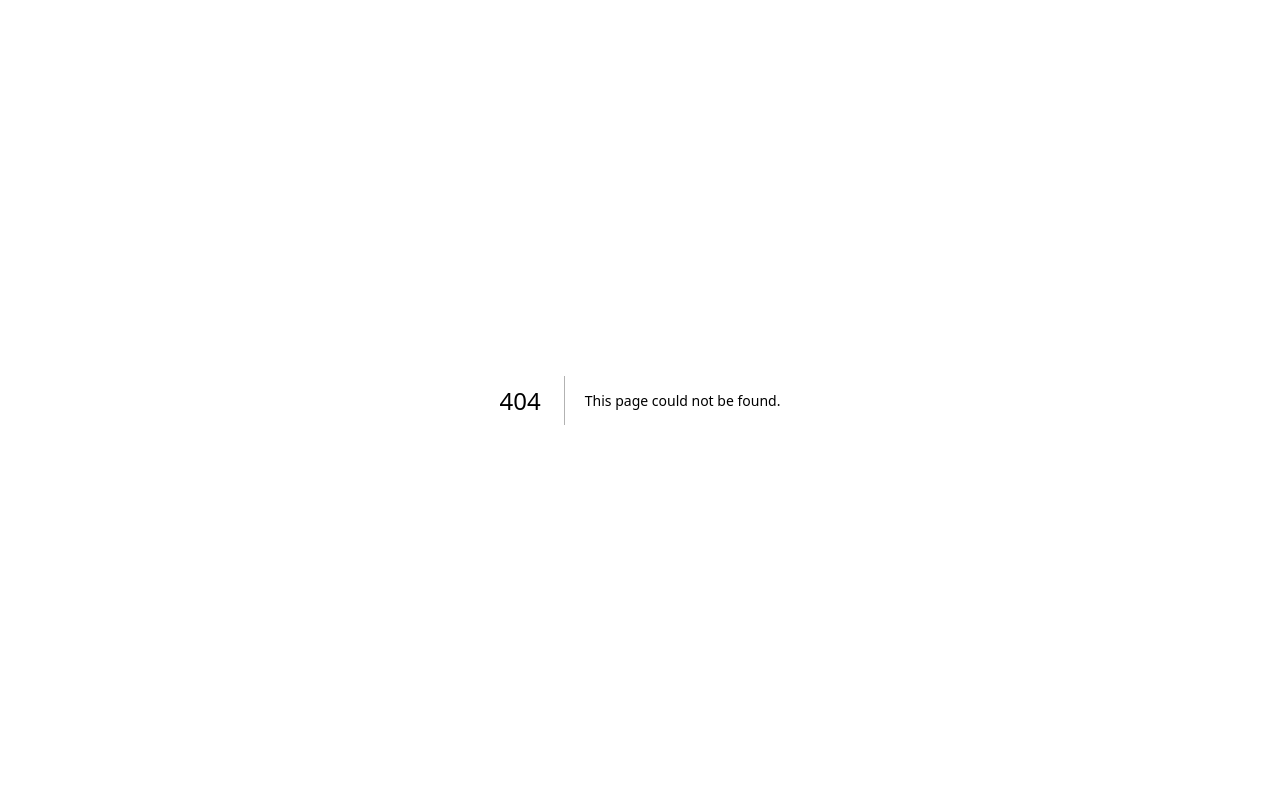
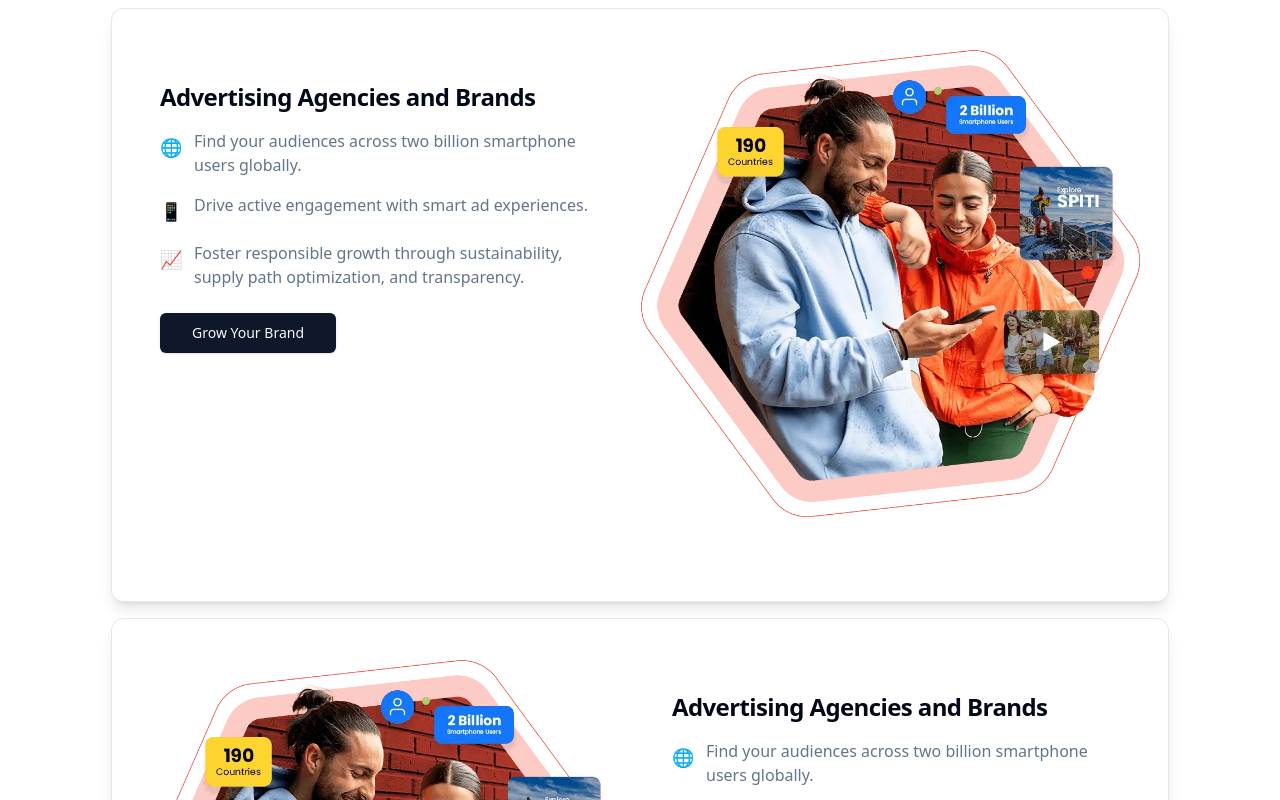
Before and after one commit to jppctech/3dot14, a Next.js app: page /advertiser in a window 1280 px wide. Before the commit this address had no page. Shown: the top 800 px of the page. Built offline with nearby package versions, Linux system fonts and the light colour scheme.

Commit message:
advertiser

```diff
--- /dev/null
+++ b/app/advertiser/page.tsx
@@ -0,0 +1,65 @@
+import Cardunique from "@/components/card-unique"
+
+const advertiser = () =>{
+
+    const uniqueCard = [
+        {
+          title : "Advertising Agencies and Brands",
+          points : [
+            {
+              icon: "🌐",
+              text: "Find your audiences across two billion smartphone users globally.",
+            },
+            {
+              icon: "📱",
+              text: "Drive active engagement with smart ad experiences.",
+            },
+            {
+              icon: "📈",
+              text: "Foster responsible growth through sustainability, supply path optimization, and transparency.",
+            },
+          ],
+          buttonText : "Grow Your Brand",
+          imageUrl : "/brand-marketers-desktop.webp",
+          imageOnRight : true,
+        },
+        {
+          title : "Advertising Agencies and Brands",
+          points : [
+            {
+              icon: "🌐",
+              text: "Find your audiences across two billion smartphone users globally.",
+            },
+            {
+              icon: "📱",
+              text: "Drive active engagement with smart ad experiences.",
+            },
+            {
+              icon: "📈",
+              text: "Foster responsible growth through sustainability, supply path optimization, and transparency.",
+            },
+          ],
+          buttonText : "Grow Your Brand",
+          imageUrl : "/brand-marketers-desktop.webp",
+          imageOnRight : false,
+        }
+      ]
+
+
+    return(
+        <div className="flex flex-col items-center justify-center gap-y-4 py-2">
+              {uniqueCard.map((card,index)=>(
+                <Cardunique
+                key={index}
+                  title={card.title}
+                  points={card.points}
+                  buttonText={card.buttonText}
+                  imageUrl={card.imageUrl}
+                  imageOnRight={card.imageOnRight}
+                />
+              ))}
+            </div>
+    )
+}
+
+export default advertiser
--- a/app/page.tsx
+++ b/app/page.tsx
@@ -1,5 +1,6 @@
 "use client"
 
+import Cardunique from "@/components/card-unique";
 import CarouselPage from "@/components/carosule";
 import ContactUs from "@/components/contact-us";
 import DSPComponent from "@/components/dsp-features";
@@ -27,6 +28,9 @@ export default function Home() {
     return null
   }
 
+
+
+
   return (
     <div className=" relative w-full">
         <motion.div animate={isOpen || isOpenMenu? {opacity: [1,0]} : {opacity: 1}} transition={{duration: 1, ease: "easeInOut"}}>
@@ -37,6 +41,7 @@ export default function Home() {
             <DSPComponent/>
             <CarouselPage/>
             <OurCLients/>
+
             <Footer/>
           </div>
         </motion.div>
--- /dev/null
+++ b/components/card-unique.tsx
@@ -0,0 +1,46 @@
+import { Button } from "@/components/ui/button"
+import { Card } from "@/components/ui/card"
+import Image from "next/image"
+
+interface MarketingCardProps {
+  title: string
+  points: Array<{
+    icon: string
+    text: string
+  }>
+  buttonText: string
+  imageUrl: string
+  imageOnRight: boolean
+}
+
+export default function Cardunique({
+    title,
+    points,
+    buttonText,
+    imageUrl,
+    imageOnRight
+} : MarketingCardProps) {
+  return (
+    <Card className="overflow-hidden shadow-lg max-w-[80rem] py-10 px-4">
+      <div className={`flex flex-col max-w-screen-lg mx-auto ${imageOnRight ? "md:flex-row" : "md:flex-row-reverse"}`}>
+        <div className="flex-1 p-6 md:p-8">
+          <h2 className="mb-4 text-2xl font-bold tracking-tight">{title}</h2>
+          <ul className="mb-6 space-y-4">
+            {points.map((point, index) => (
+              <li key={index} className="flex items-start gap-3">
+                <span className="mt-1 text-lg">{point.icon}</span>
+                <span className="text-muted-foreground">{point.text}</span>
+              </li>
+            ))}
+          </ul>
+          <Button size="lg" className="w-full md:w-auto">
+            {buttonText}
+          </Button>
+        </div>
+        <div className="relative aspect-square md:w-1/2">
+          <Image src={imageUrl} width={500} height={600} alt="image"/>
+        </div>
+      </div>
+    </Card>
+  )
+}
--- a/components/drop-down.tsx
+++ b/components/drop-down.tsx
@@ -11,7 +11,8 @@ import { useRouter } from "next/navigation";
 import { useEffect, useState } from "react";
 
 type items = {
-    label: string
+    label: string;
+    link: string
 }
 
 type Props = {
@@ -23,6 +24,10 @@ export default function DropDownMenu(content: Props) {
 
     const [isScrolled, setIsScrolled] = useState(false);
     const router = useRouter();
+
+    const handleroute = (url: string) => {
+      router.push(url)
+    }
 
     useEffect(() => {
         const handleScroll = () => {
@@ -54,8 +59,8 @@ export default function DropDownMenu(content: Props) {
       <DropdownMenuContent className="w-56">
           <DropdownMenuGroup>
             {content.items.map((items,index) => (
-                <DropdownMenuItem key={index}>
-              <span className="ml-4 py-2 font-[500]">{items.label}</span>
+                <DropdownMenuItem key={index} onClick={() => handleroute(items.link)}>
+                  <span className="ml-4 py-2 font-[500]">{items.label}</span>
               </DropdownMenuItem>
             ))}
           </DropdownMenuGroup>
```
Also changed, not shown: components/navigation.tsx (+8 -4 lines), public/brand-marketers-desktop.webp (added).
